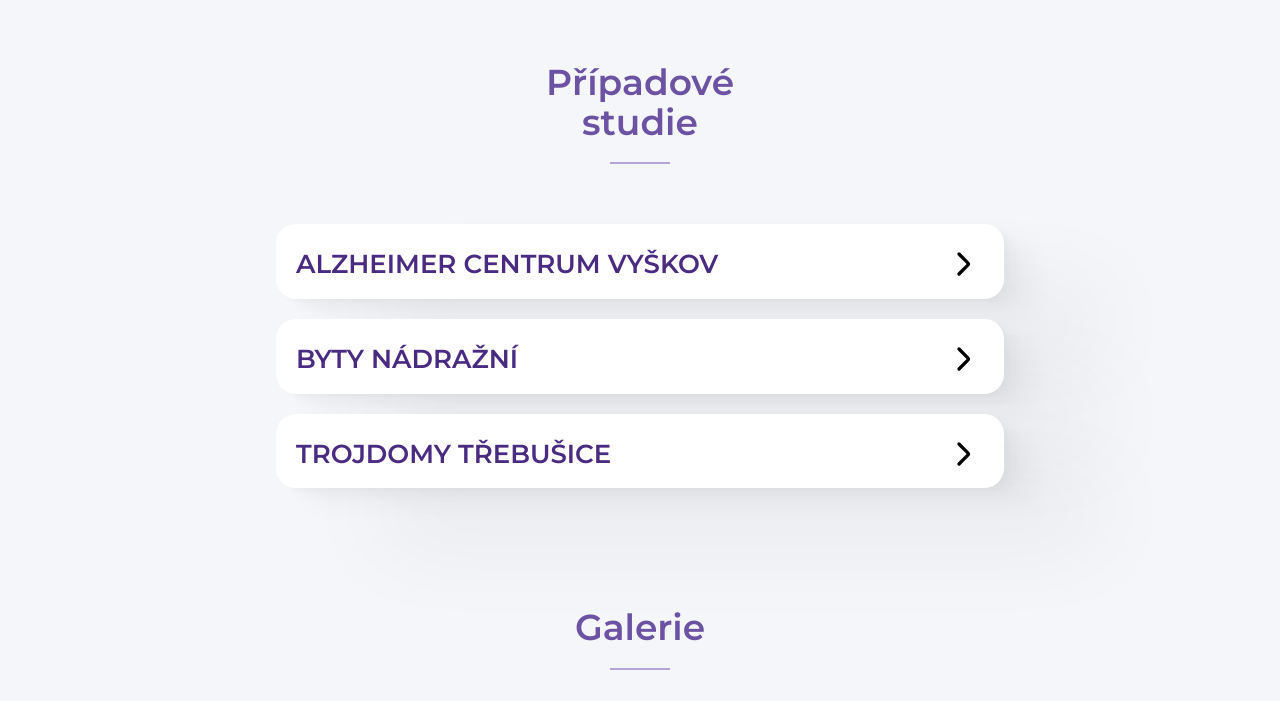
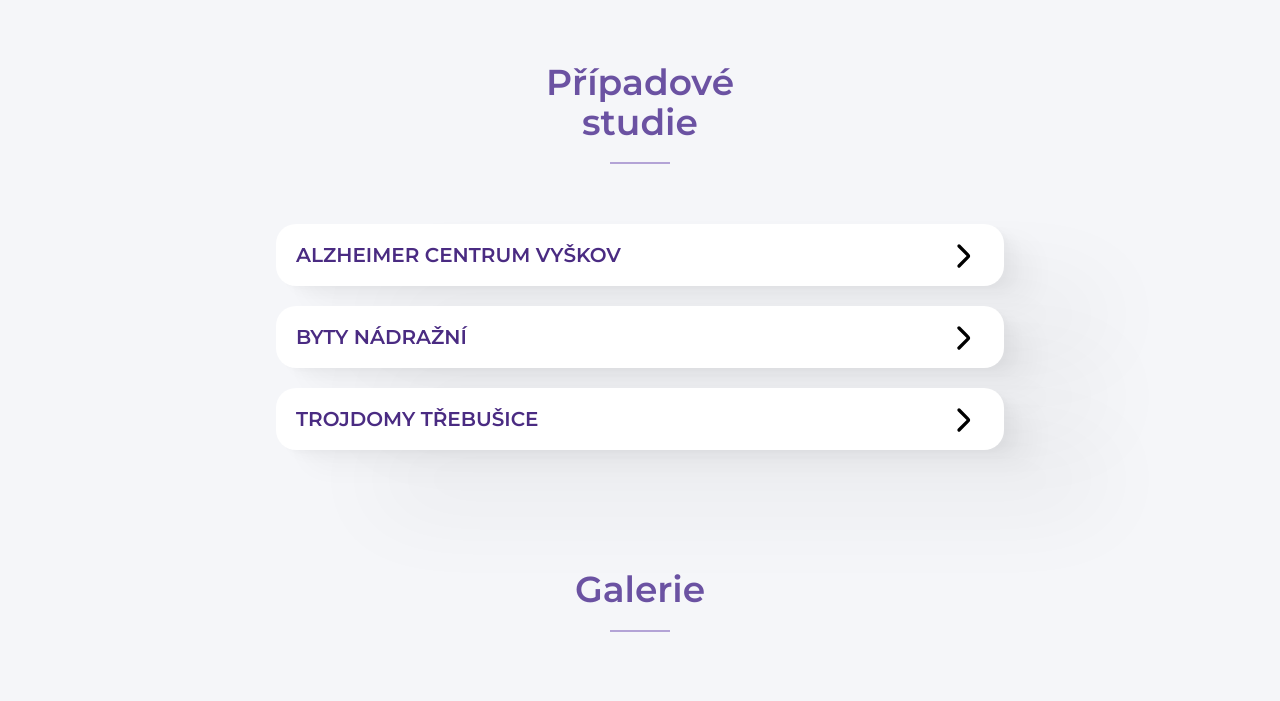
Before and after one commit to Bobenheim/VR_expert, a plain HTML site: page index.html in a window 1280 px wide. Shown: the part 4493-5194 px from the top of the page. Drawn offline with Linux system fonts and the light colour scheme; files whose address does not match are found by name.

Commit message:
edited font sizes

```diff
--- a/assets/css/styles.css
+++ b/assets/css/styles.css
@@ -54,13 +54,16 @@ h1, h2, h3, h4, h5 {
   line-height: 1.1;
 }
 h2 {
-  font-size: 4.5rem;
+  font-size: 4rem;
   text-align: center;
   margin: 6rem 0 4rem 0;
   color: var(--color-purple-accent);
 }
 h3 {
-  font-size: 3.5rem;
+  font-size: 3rem;
+}
+p {
+  font-size: 2rem;
 }
 
 /* REUSED */
@@ -146,6 +149,7 @@ h3 {
 .hover__link {
   cursor: pointer;
   transition: 0.3s;
+  font-size: 2rem;
 }
 .hover__link:hover {
   transform: scale(1.03);
@@ -620,10 +624,10 @@ a {
   justify-content: space-between;
 }
 .collapsible__heading {
-  font-size: 3rem;
+  font-size: 2.2rem;
 }
 .collapsible__chevron {
-  margin-top: 2.5rem;
+  margin-top: 1.2rem;
   margin-left: 3rem;
   transform: rotate(-90deg);
   transition: transform 0.3s;
@@ -920,10 +924,10 @@ input#slider::-ms-tooltip {
   }
 
   .footer__heading {
-    font-size: 2.6rem;
+    font-size: 2rem;
   }
   .collapsible__chevron {
-    margin-top: 2rem;
+    margin-top: 1.2rem;
   }
   .side-to-side {
     display: flex;
```
